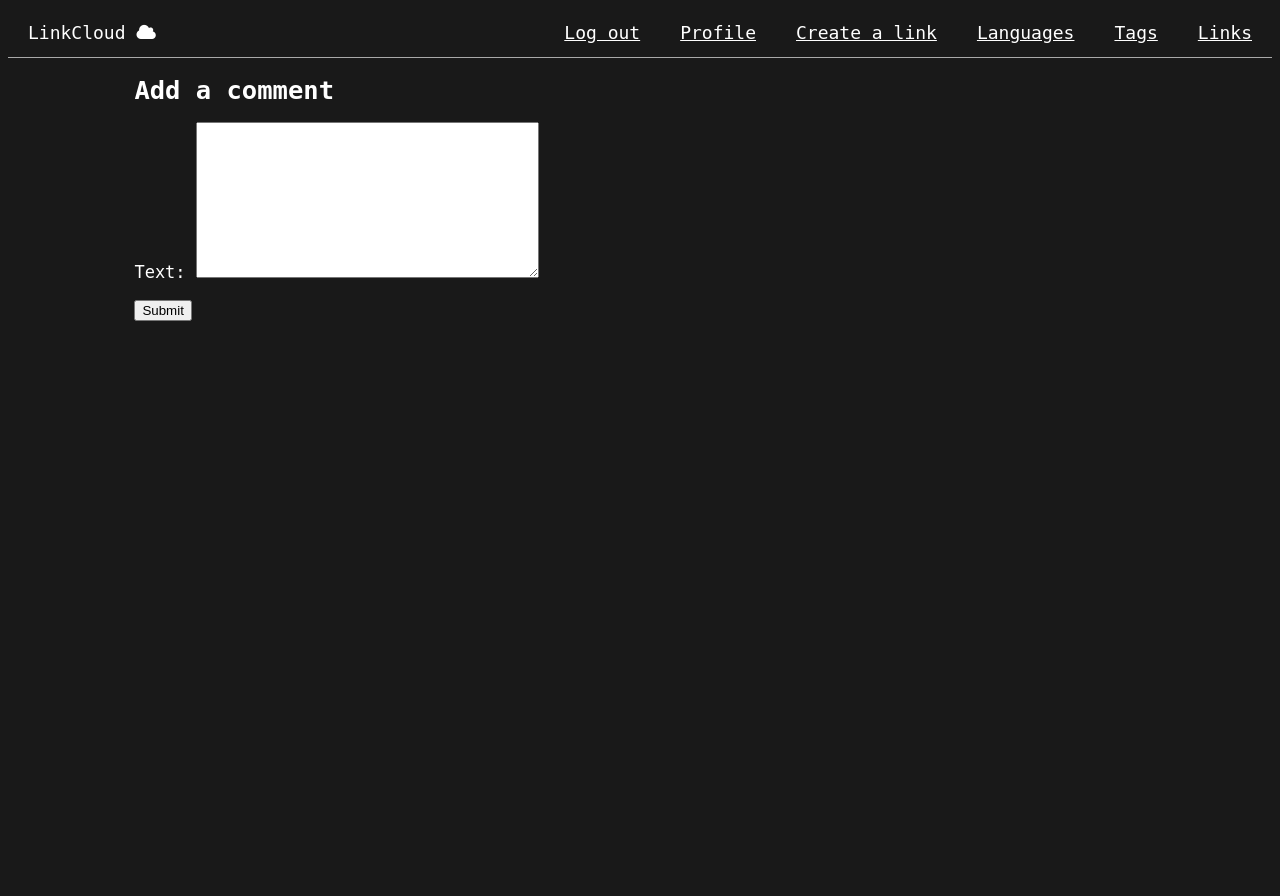
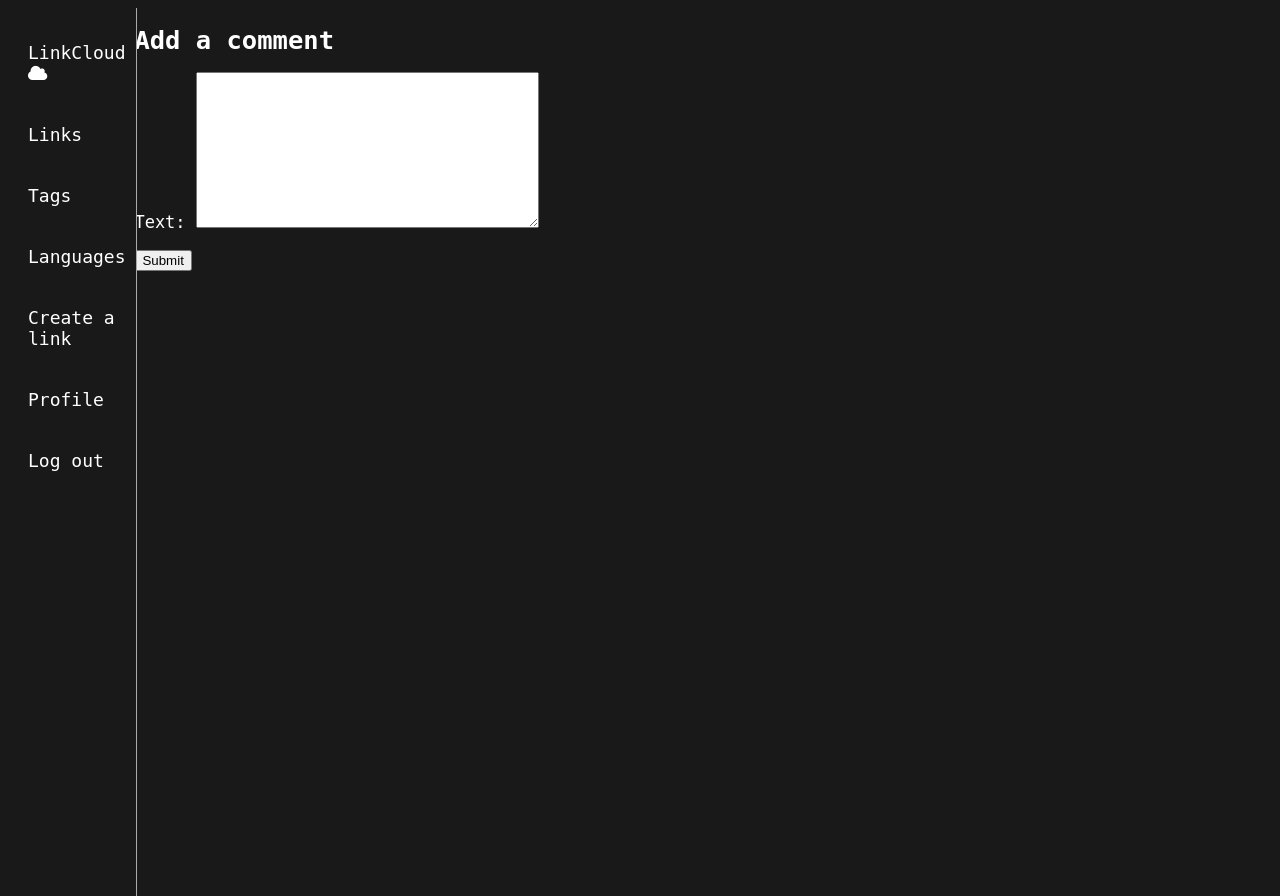
Before and after one commit to ashaikeus/LinkCloud, a Django app: page /links/1/comment/ in a window 1280 px wide. Run offline with Django 5.2, Linux system fonts and the light colour scheme; a user stored in the database is signed in; data comes from the database, SQL or seed files in the repository; parts of the project's set-up code (start-up, migrations or seed data) failed here and were passed over.

Commit message:
Changed navbar design

```diff
--- a/links/static/css/styles.css
+++ b/links/static/css/styles.css
@@ -32,19 +32,30 @@ a:visited {
 }
 
 .navbar {
+    position: fixed;
+    display: block;
+    flex-direction: column;
+    width: 10vw;
+    height: 100%;
+    margin: 0;
     padding: 14px 0;
-    border-bottom: 1px solid var(--color-6);
+    background: var(--color-1);
+    border-right: 1px solid var(--color-6);
+}
+
+.navbar a {
+    text-decoration: none;
 }
 
 .navbar > * {
+    display: block;
     font-size: 18px;
-    padding-left: 20px;
-    padding-right: 20px;
+    padding: 20px;
 }
 
-.navbar > *:not(:first-child) {
-    float: right;
-}
+/*.navbar > *:not(:first-child) {*/
+/*    float: right;*/
+/*}*/
 
 .navbar > a:first-child {
     color: var(--color-2);
@@ -52,21 +63,16 @@ a:visited {
     text-decoration: none;
 }
 
-.navbar > a:first-child:hover {
+.navbar > a:hover {
     color: var(--color-5);
-    /*transition-delay: 1s;*/
 }
 
 .main-container {
     overflow-y: auto;
     overflow-x: hidden;
     margin: auto;
-    /*padding: 20px 60px;*/
-    /*height: 100vh;*/
     width: 80%;
     /*border: 1px solid crimson;*/
-    /*border-radius: 5px;*/
-    /*background: var(--color-4);*/
 }
 
 .link-info-card {
```
